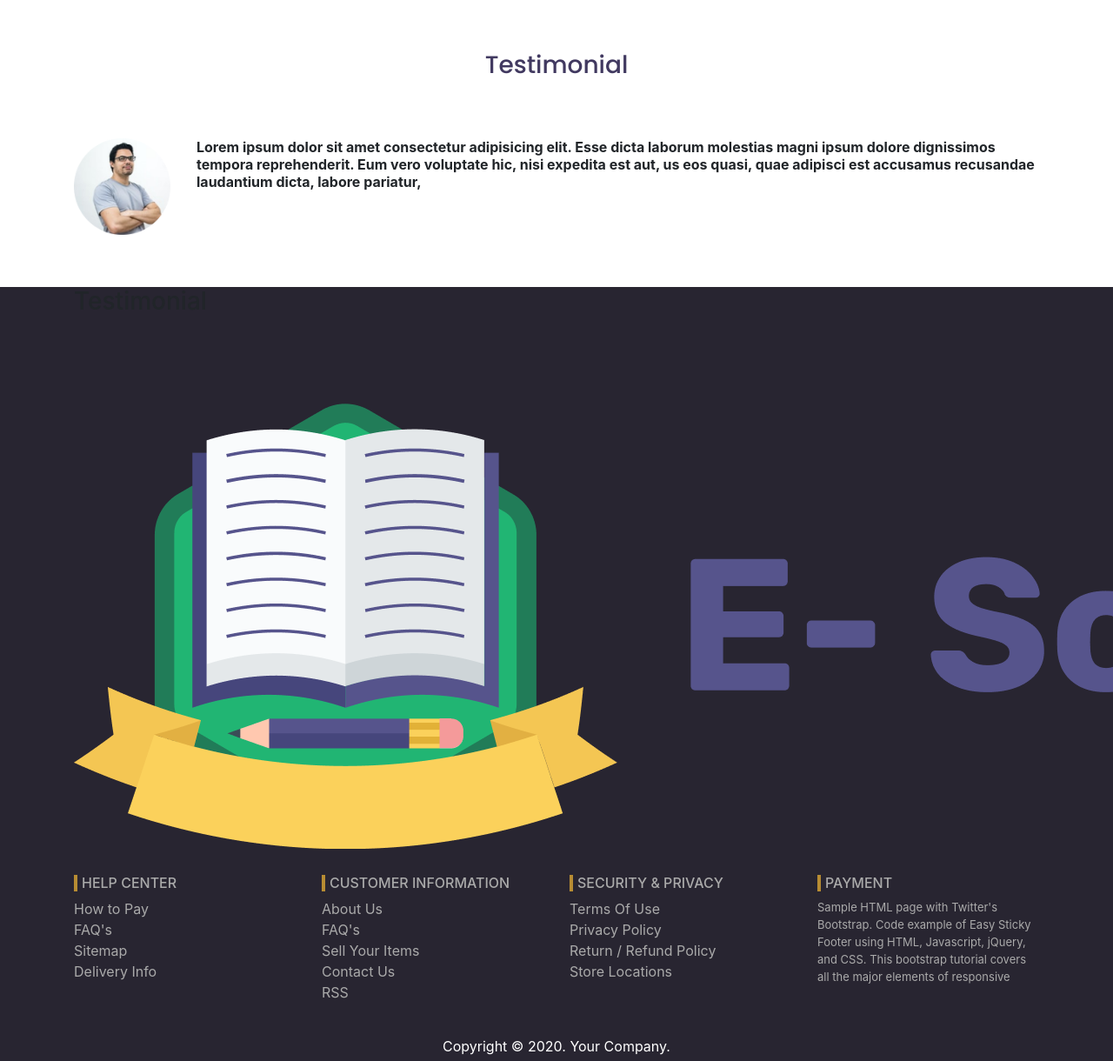
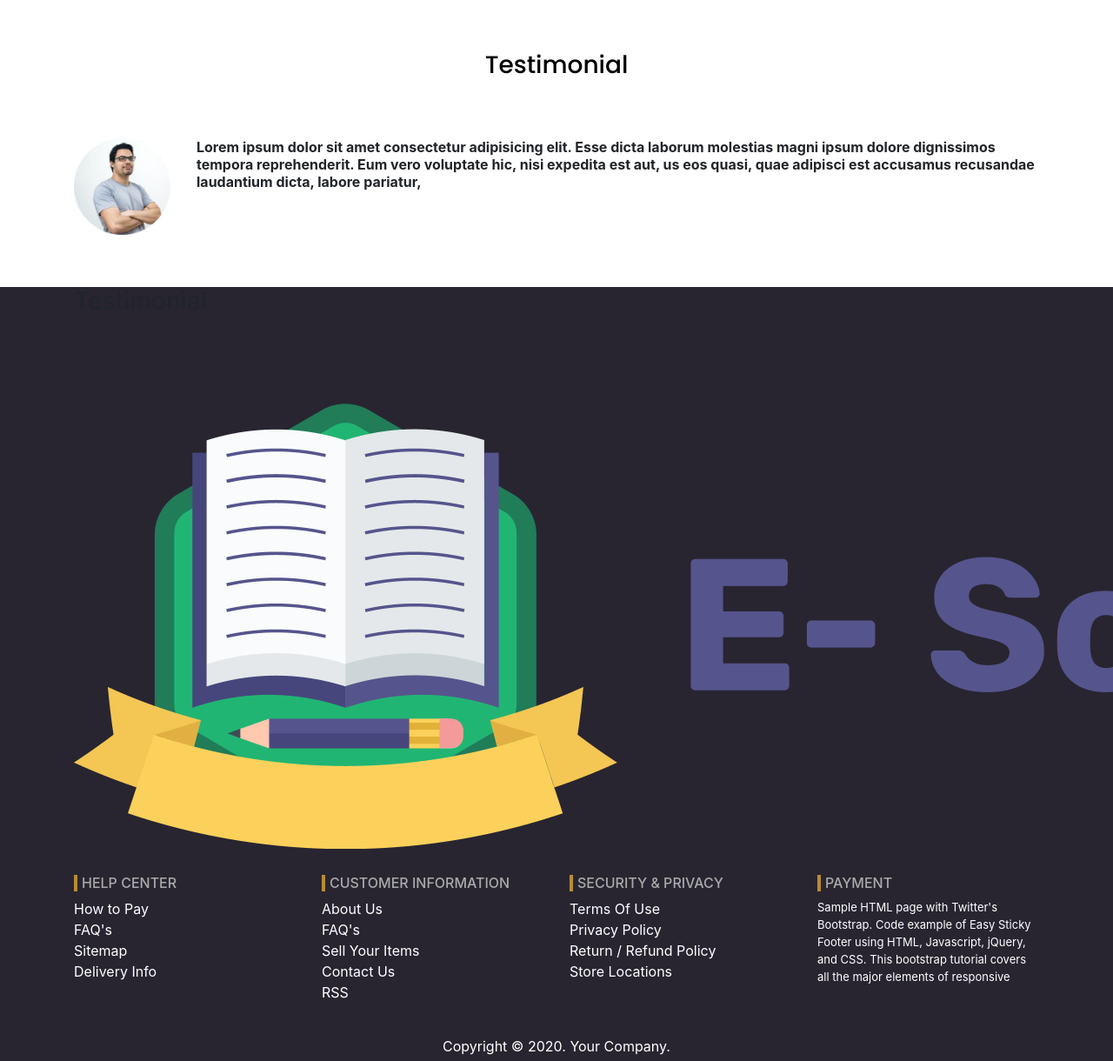
Before and after one commit to ShoaibRasel/E-school, a plain HTML site: page index.html in a window 1280 px wide. Shown: the part 1500-2720 px from the top of the page at 87% size. Drawn offline with nearby package versions, Linux system fonts and the light colour scheme; files that its build step writes are made by us from their sources; files whose address does not match are found by name.

Commit message:
final end

```diff
--- a/style.css
+++ b/style.css
@@ -209,7 +209,7 @@ header .collapse .navbar-nav .nav-item a:hover{
     font-style: normal;
     font-weight: bold;
     font-size: 36px;
-    color: #413960;
+    color: black;
     margin-left: auto;
     margin-right: auto;
     padding-bottom: 60px;
@@ -256,7 +256,7 @@ footer.nb-footer {
 }
     footer.nb-footer .footer-info-single ul li a {
     display: block;
-    color: #aaa;
+    color: #fff;
     padding: 2px 0;
     line-height: 20px;
 }
@@ -266,7 +266,7 @@ footer.nb-footer {
     footer.nb-footer .footer-info-single p {
     font-size: 13px;
     line-height: 20px;
-    color: #aaa;
+    color: #fff;
 }
     footer.nb-footer .copyright {
     margin-top: 15px;
```
